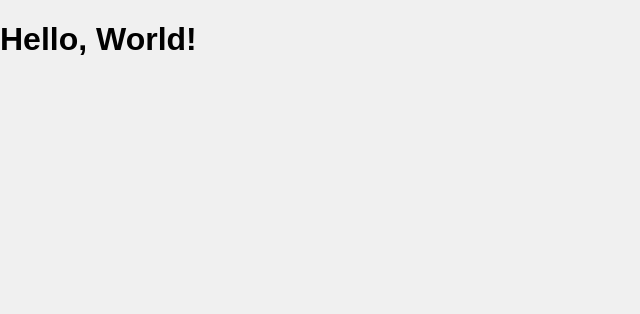
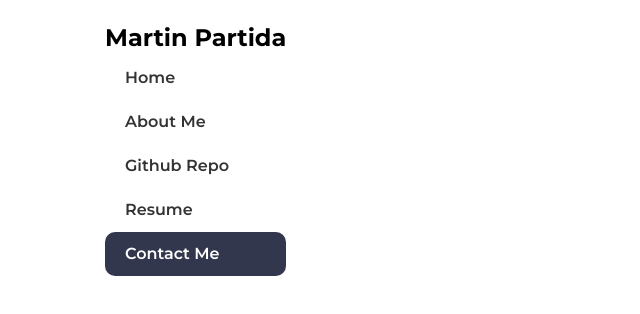
Before and after one commit to mrtnprtd/Web_Resume, a website: page index.html in a window 1280 px wide. Shown: the whole page, without its empty margins (0-640 px from the left). Drawn offline with Linux system fonts and the light colour scheme.

Commit message:
Added CSS styling buttons/links and adjusted the main navbar links into a container in html so it wasnt against the edge of the page

```diff
--- a/index.html
+++ b/index.html
@@ -1,13 +1,44 @@
 <!DOCTYPE html>
 <html lang="en">
-<head>
-    <meta charset="UTF-8">
-    <meta name="viewport" content="width=device-width, initial-scale=1.0">
-    <title>Your Site Title</title>
-    <link rel="stylesheet" href="style.css">
-</head>
-<body>
-    <h1>Hello, World!</h1>
+  <head>
+    <meta charset="UTF-8" />
+    <meta name="viewport" content="width=device-width, initial-scale=1.0" />
+    <title>Martin Partida's Resume</title>
+    <link rel="preconnect" href="https://fonts.googleapis.com" />
+    <link rel="preconnect" href="https://fonts.gstatic.com" crossorigin />
+    <link
+      href="https://fonts.googleapis.com/css2?family=Montserrat:ital,wght@0,100..900;1,100..900&display=swap"
+      rel="stylesheet"
+    />
+    <link rel="stylesheet" href="style.css" />
+  </head>
+
+  <body>
+    <nav class="navbar">
+      <div class="container">
+        <div class="Main-menu">
+          <h1>Martin Partida</h1>
+          <ul>
+            <li>
+              <a href="index.html">Home</a>
+            </li>
+            <li>
+              <a href="#">About Me</a>
+            </li>
+            <li>
+              <a href="#">Github Repo</a>
+            </li>
+            <li>
+              <a href="#">Resume</a>
+            </li>
+            <li>
+              <a class="btn btn-dark" href="#">Contact Me</a>
+            </li>
+          </ul>
+        </div>
+      </div>
+    </nav>
+
     <script src="script.js"></script>
-</body>
+  </body>
 </html>
--- a/style.css
+++ b/style.css
@@ -1,6 +1,108 @@
+* {
+  box-sizing: border-box;
+  margin: 0;
+  padding: 0;
+}
+
+/*Created a custom property for frequent colors*/
+:root {
+  --primary-color: #4891ff;
+  --light-color: #f4f4f6;
+  --dark-color: #32374d;
+}
+
 body {
-    font-family: Arial, sans-serif;
-    margin: 0;
-    padding: 0;
-    background-color: #f0f0f0;
+  font-family: "Montserrat", sans-serif;
+  font-size: 16px;
+  line-height: 1.5;
+  background: #fff;
 }
+
+/* links */
+a {
+  text-decoration: none; /* remove underline */
+  color: #333; /* make links color gray */
+}
+
+/*unordered lists*/
+ul {
+  list-style: none; /* remove the bullet points from unordered lists */
+}
+
+img {
+  max-width: 100%; /* ensure images don't exceed their containers */
+}
+
+/* ======================= Navbar Section ===================== */
+.navbar {
+  background: #fff;
+  padding: 20px;
+}
+
+.navbar .container {
+  display: flex;
+  /*flex-direction: column;*/
+  justify-content: space-between;
+}
+
+.navbar .main-menu ul {
+  display: flex;
+}
+
+.navbar ul li a {
+  padding: 10px 20px;
+  display: block;
+  font-weight: 600; /* make the font of links slitely bold */
+  transition: 0.5s; /* add fade on color transition timer when hovering over link */
+}
+
+.navbar ul li a:hover {
+  color: var(--primary-color); /* change the color to primary color on hover */
+}
+
+/*  ========================= Utility Classes ============================ */
+
+.container {
+  max-width: 1100px;
+  margin: 0 auto;
+  padding: 0 15px; /*  add some padding on the left: 0 and right:15 sides */
+}
+
+.container-sm {
+  max-width: 800px;
+  margin: 0 auto;
+  padding: 0 15px;
+}
+
+/* Buttons */
+.btn {
+    display: inline-block;
+    padding: 13px 20px;
+    background: var(--light-color);
+    color: #333;
+    font-weight: 600;
+    text-decoration: none;
+    border: none;
+    border-radius: 10px;
+    cursor: pointer;
+    transition: 0.5s;
+}
+
+.btn:hover {
+    opacity: 0.8;
+}
+
+.btn-primary {
+    background: var(--primary-color);
+    color: #fff;
+}
+
+.btn-dark {
+    background: var(--dark-color);
+    color: #fff;
+}
+
+.btn-block {
+    display: block;
+    width: 100%;
+}
```
